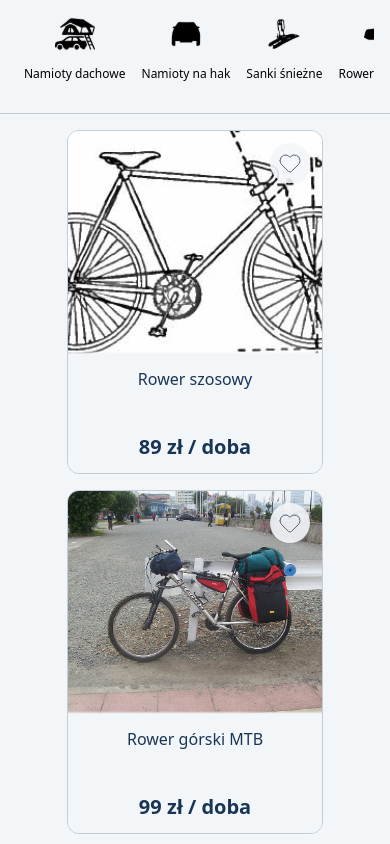
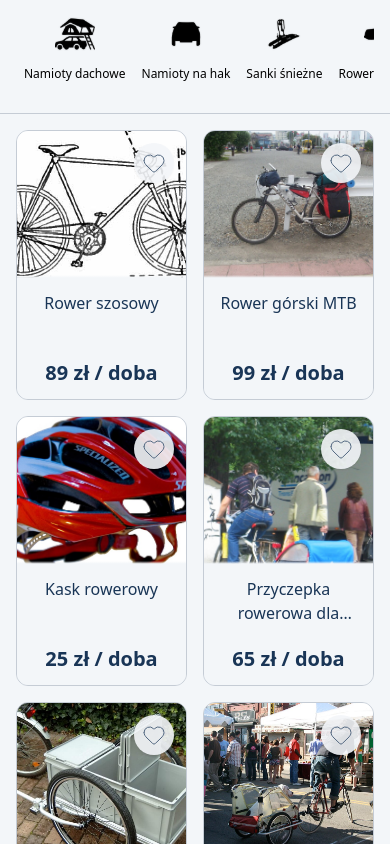
Before and after one commit to sebastian-j/sport-rent-frontend, a React (Vite) app: page / in a window 390 px wide. Shown: the part 1760-2604 px from the top of the page. Built offline with nearby package versions, Linux system fonts and the light colour scheme; no server answers.

Commit message:
feat: make product grid responsive

```diff
--- a/src/features/product/ProductCard.tsx
+++ b/src/features/product/ProductCard.tsx
@@ -35,8 +35,8 @@ export default function ProductCard({
       whileHover={hoverAnimation}
       transition={{ type: 'spring', stiffness: 280, damping: 24 }}
       style={{
-        width: PRODUCT_IMAGE_SIZE.width,
-        height: PRODUCT_IMAGE_SIZE.height + PRODUCT_CARD_CONTENT_HEIGHT,
+        width: '100%',
+        maxWidth: PRODUCT_CARD_WIDTH,
         ...cardStyle,
       }}
       className="relative flex transform-gpu cursor-pointer select-none flex-col overflow-hidden rounded-xl border-[1px] border-app-borderSoft bg-app-surfaceSoft hover:z-10"
@@ -68,7 +68,7 @@ export default function ProductCard({
 
       <div
         className="relative w-full shrink-0 overflow-hidden"
-        style={{ height: PRODUCT_IMAGE_SIZE.height }}
+        style={{ aspectRatio: `${PRODUCT_IMAGE_SIZE.width} / ${PRODUCT_IMAGE_SIZE.height}` }}
       >
         <motion.img
           src={image}
@@ -79,7 +79,10 @@ export default function ProductCard({
         <div className="pointer-events-none absolute inset-x-0 bottom-0 z-[1] h-1 bg-gradient-to-b from-transparent via-app-surface via-70% to-app-surface" />
       </div>
 
-      <div className="flex min-h-0 flex-1 flex-col bg-app-surface px-4 py-3">
+      <div
+        className="flex shrink-0 flex-col bg-app-surface px-4 py-3"
+        style={{ height: PRODUCT_CARD_CONTENT_HEIGHT }}
+      >
         <p className="line-clamp-2 min-h-12 text-center font-medium">{name}</p>
         <p className="mt-auto text-center text-xl font-bold">{price} zł / doba</p>
       </div>
--- /dev/null
+++ b/src/features/product/ProductCardGrid.tsx
@@ -0,0 +1,36 @@
+import type { ReactNode } from 'react';
+import { twMerge } from 'tailwind-merge';
+import { PRODUCT_CARD_WIDTH } from './ProductCard.tsx';
+
+const DEFAULT_MIN_SCALE = 0.6;
+const DEFAULT_GAP = 16;
+
+type ProductCardGridProps = {
+  children: ReactNode;
+  className?: string;
+  minScale?: number;
+  gap?: number;
+};
+
+export default function ProductCardGrid({
+  children,
+  className,
+  minScale = DEFAULT_MIN_SCALE,
+  gap = DEFAULT_GAP,
+}: ProductCardGridProps) {
+  const normalizedMinScale = Math.min(1, Math.max(0, minScale));
+  const normalizedGap = Math.max(0, gap);
+  const minCardWidth = PRODUCT_CARD_WIDTH * normalizedMinScale;
+  const cardWidth = `clamp(${minCardWidth}px, calc((100cqw - ${normalizedGap}px) / 2), ${PRODUCT_CARD_WIDTH}px)`;
+
+  return (
+    <div className={twMerge('w-full px-4', className)} style={{ containerType: 'inline-size' }}>
+      <div
+        className="grid justify-center"
+        style={{ gap: normalizedGap, gridTemplateColumns: `repeat(auto-fit, ${cardWidth})` }}
+      >
+        {children}
+      </div>
+    </div>
+  );
+}
--- a/src/pages/store/FavoritesPage.tsx
+++ b/src/pages/store/FavoritesPage.tsx
@@ -2,7 +2,8 @@ import { useState } from 'react';
 import { AnimatePresence, motion } from 'motion/react';
 import { useNavigate } from 'react-router-dom';
 import { PRODUCTS } from '../../assets/products/products.ts';
-import ProductCard, { PRODUCT_CARD_WIDTH } from '../../features/product/ProductCard.tsx';
+import ProductCard from '../../features/product/ProductCard.tsx';
+import ProductCardGrid from '../../features/product/ProductCardGrid.tsx';
 
 const INITIAL_FAVORITES = PRODUCTS.slice(0, 12);
 
@@ -20,17 +21,14 @@ export default function FavoritesPage() {
         <h1 className="mb-4 text-center text-4xl font-bold text-app-textStrong">Ulubione</h1>
       </div>
 
-      <div
-        className="mt-4 grid w-full justify-center gap-4 p-4"
-        style={{ gridTemplateColumns: `repeat(auto-fit, ${PRODUCT_CARD_WIDTH}px)` }}
-      >
+      <ProductCardGrid className="mt-4">
         <AnimatePresence initial={false} mode="popLayout">
           {favorites.length === 0 ? (
             <motion.div
               key="empty-favorites"
               initial={{ opacity: 0 }}
               animate={{ opacity: 1 }}
-              className="w-full py-20 text-center text-app-textMuted"
+              className="col-span-full w-full py-20 text-center text-app-textMuted"
             >
               <p className="text-xl">Brak ulubionych produktów.</p>
             </motion.div>
@@ -55,7 +53,7 @@ export default function FavoritesPage() {
             ))
           )}
         </AnimatePresence>
-      </div>
+      </ProductCardGrid>
     </div>
   );
 }
--- a/src/pages/store/HomePage.tsx
+++ b/src/pages/store/HomePage.tsx
@@ -1,5 +1,6 @@
 import PanoramicImage from '../../components/PanoramicImage.tsx';
 import ProductCard from '../../features/product/ProductCard.tsx';
+import ProductCardGrid from '../../features/product/ProductCardGrid.tsx';
 import CategoryBar from '../../components/CategoryBar.tsx';
 import panoramicImage from '../../assets/panoramic_small.png';
 import { useState } from 'react';
@@ -81,7 +82,7 @@ export default function HomePage() {
       </div>
 
       <CategoryBar />
-      <div className="grid grid-cols-[repeat(auto-fit,256px)] gap-4 justify-center my-4 w-full">
+      <ProductCardGrid className="my-4">
         {PRODUCTS.map((product) => (
           <ProductCard
             key={product.id}
@@ -94,7 +95,7 @@ export default function HomePage() {
             onFavoriteToggle={() => toggleFavorite(product.id)}
           />
         ))}
-      </div>
+      </ProductCardGrid>
     </div>
   );
 }
```
